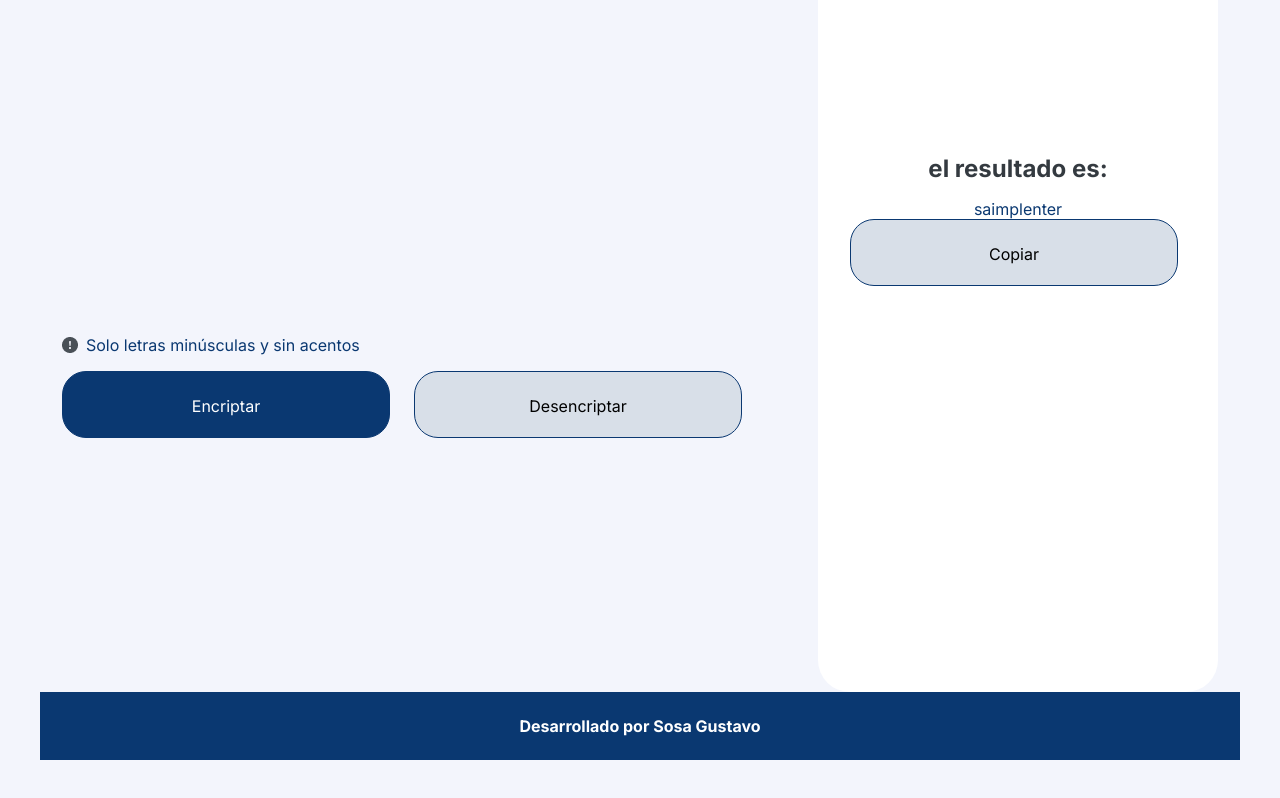
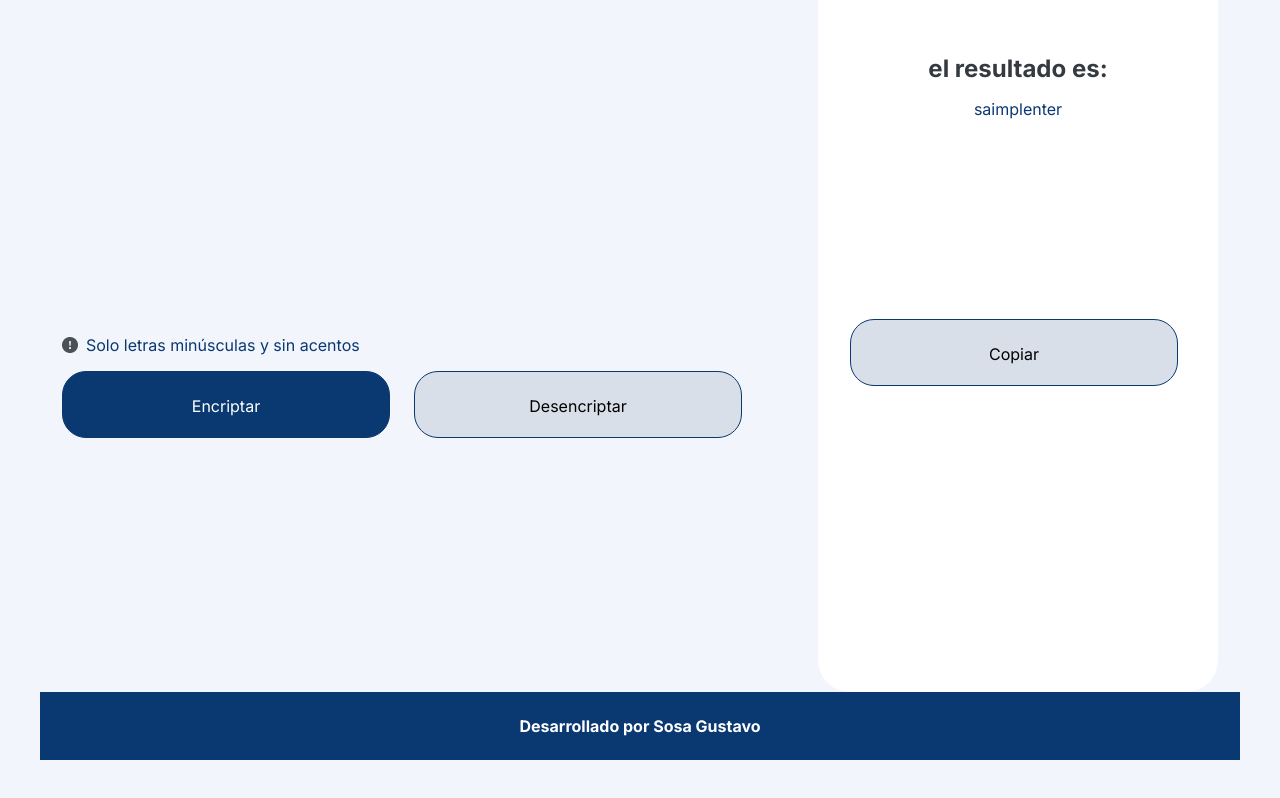
Before and after one commit to DanielXero/encriptador-challenge-alura-one, a plain HTML site: page index.html in a window 1280 px wide. Both pictures are taken after typing "Sample" into the empty fields and a click on the input "Encriptar". Shown: the part 416-1214 px from the top of the page. Drawn offline with Linux system fonts and the light colour scheme.

Commit message:
Update img

```diff
--- a/css/style.css
+++ b/css/style.css
@@ -132,6 +132,10 @@ body {
   display: none;
 }
 
+#btnCopy {
+  margin-top: 200px;
+}
+
 .footer {
   background-color: var(--color-secundario);
   padding: 24px;
```
Also changed, not shown: assets/img/img-1.JPG (added), assets/img/img-2.JPG (added), assets/img/img-3.JPG (added), assets/img/img-4.JPG (added).
